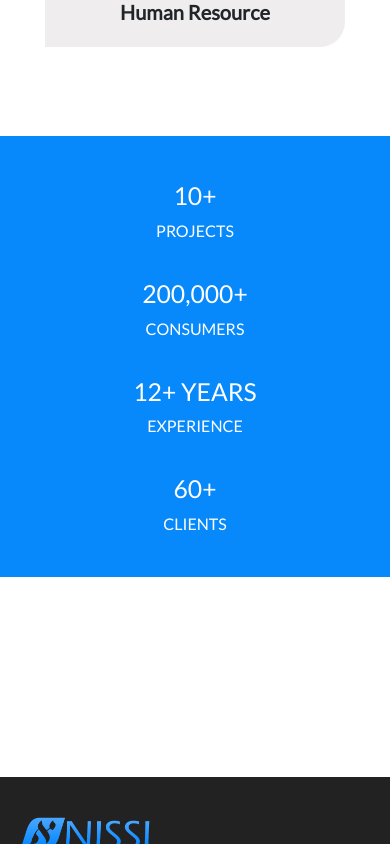
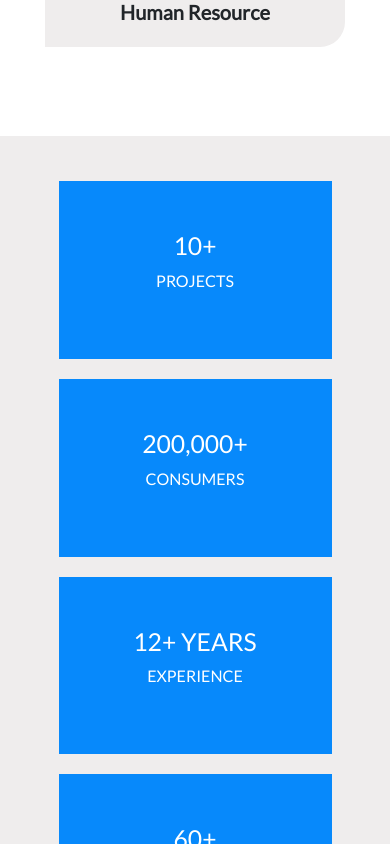
Before and after one commit to royceNissi/Nissi-Computing-labs, a React (Create React App) app: page / in a window 390 px wide. Shown: the part 4660-5504 px from the top of the page. Built offline with nearby package versions, Linux system fonts and the light colour scheme.

Commit message:
font size changes
->changed font size for smartphone visibility

```diff
--- a/src/scss/05-objects/components/success.scss
+++ b/src/scss/05-objects/components/success.scss
@@ -4,7 +4,7 @@
     margin-top: 40px;
     display: flex;
     flex-wrap: wrap;
-    gap: 10%;
+    gap: 3%;
     justify-content: center;
     .success-card{
         text-align: center;
@@ -13,8 +13,9 @@
 @include small-screen{
     .success{
         margin-top: 20px;
+        margin-bottom: 100px;
         .success-card{
-            width: 100%;
+            width: 70%;
             margin-top: 20px;
         }
     }
--- a/src/scss/05-objects/components/whatyouget.scss
+++ b/src/scss/05-objects/components/whatyouget.scss
@@ -1,3 +1,4 @@
+@import '../../02-Tools/mixins.scss';
 .advantages{
     display: flex;
     flex-wrap: wrap;
@@ -7,8 +8,22 @@
     .advantage-card{
         margin: 20px;
         text-align: center;
+        h6{
+            font-size: 1em;
+        }
         .advantage-image{
             width: 200px;
         }
     }
 }
+@include small-screen{
+    .advantage-card{
+        h6{
+            font-size: 1.2em;
+            font-weight: 600;
+        }
+        .advantage-image{
+            width: 100%;
+        }
+    }
+}
--- a/src/scss/06-Components/success.scss
+++ b/src/scss/06-Components/success.scss
@@ -1,5 +1,9 @@
 .success{
-    color: rgb(255, 255, 255);
-    background-color: #0789fb;
+    background-color: rgb(239, 237, 237);
     font-weight: lighter;
+    .success-card{
+        color: rgb(255, 255, 255);
+        background-color: #0789fb;
+        padding: 50px;
+    }
 }
```
